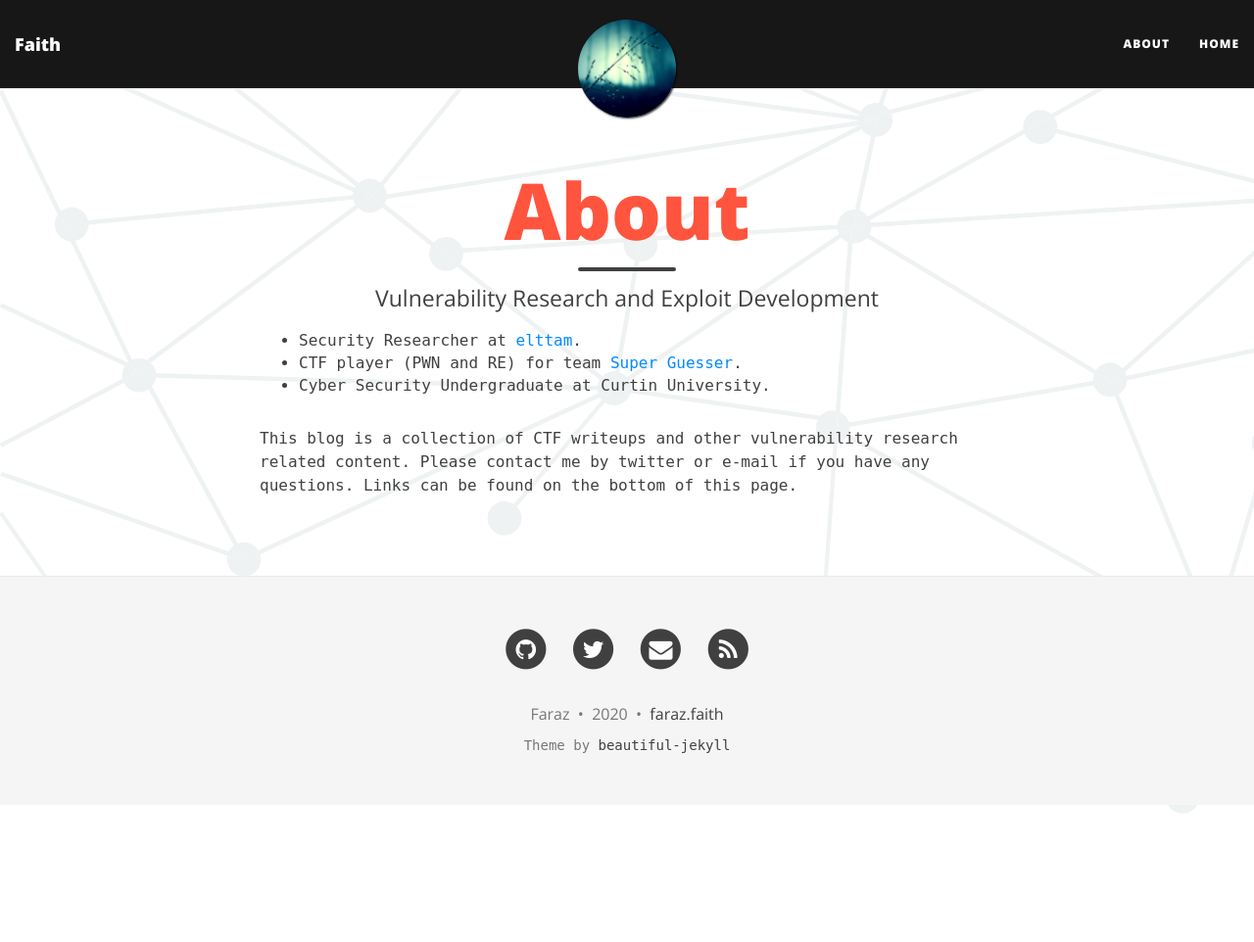
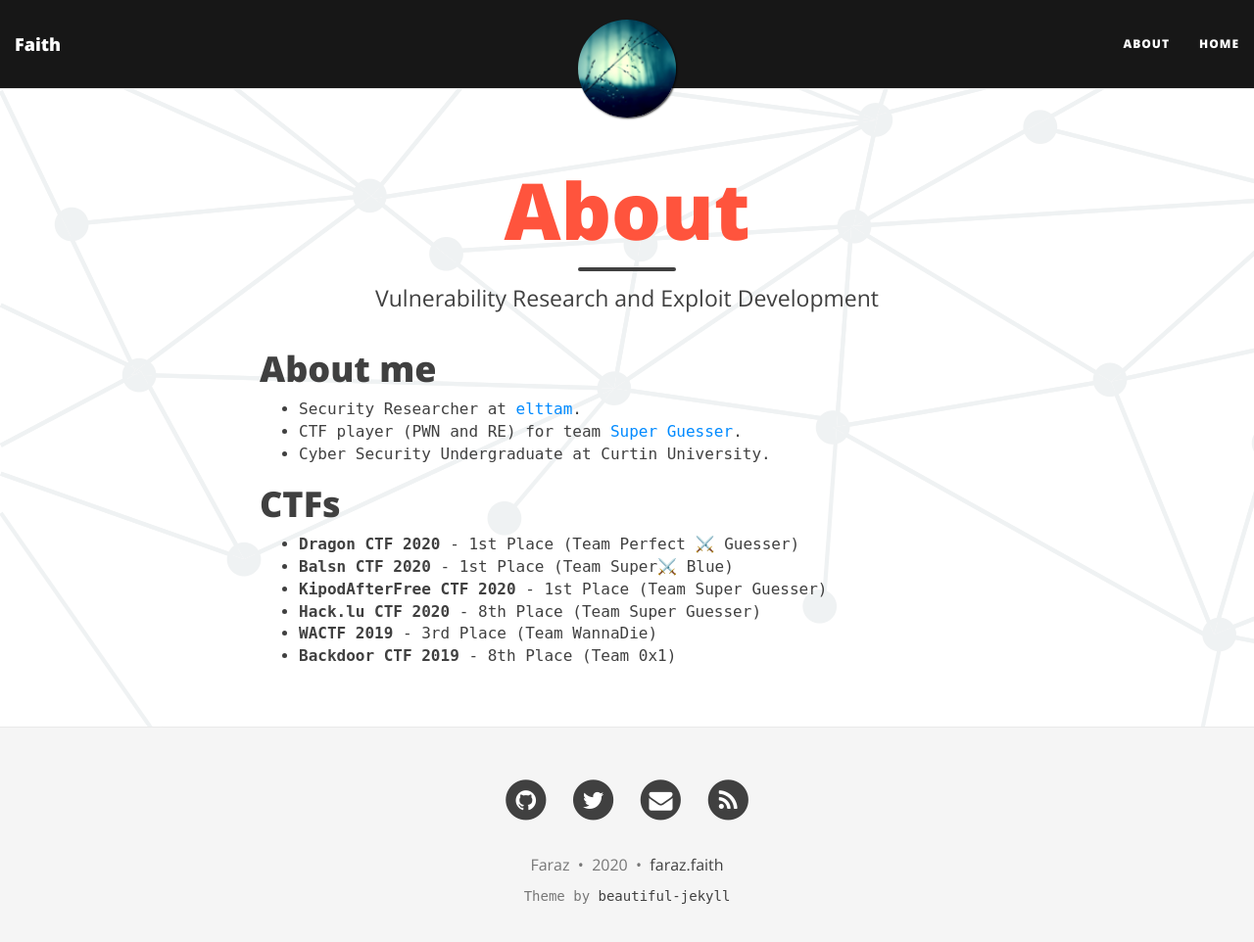
Before and after one commit to farazsth98/farazsth98.github.io, a Jekyll site: the page built from aboutme.md, in a window 1280 px wide and 976 px high. Shown: the top 962 px of the window at 98% size. Built offline with Jekyll 4.4.1, drawn with Linux system fonts in a browser that asks for light colours; nearby versions of some CDN libraries.

Commit message:
Updated about me

```diff
--- a/aboutme.md
+++ b/aboutme.md
@@ -4,8 +4,17 @@ title: About
 subtitle: Vulnerability Research and Exploit Development
 ---
 
+# About me
+
 * Security Researcher at [elttam](https://www.elttam.com/#team).
 * CTF player (PWN and RE) for team [Super Guesser](https://ctftime.org/team/130817).
 * Cyber Security Undergraduate at Curtin University.
 
-This blog is a collection of CTF writeups and other vulnerability research related content. Please contact me by twitter or e-mail if you have any questions. Links can be found on the bottom of this page.
+# CTFs
+
+* **Dragon CTF 2020** - 1st Place (Team Perfect ⚔️ Guesser)
+* **Balsn CTF 2020** - 1st Place (Team Super⚔️ Blue)
+* **KipodAfterFree CTF 2020** - 1st Place (Team Super Guesser)
+* **Hack.lu CTF 2020** - 8th Place (Team Super Guesser)
+* **WACTF 2019** - 3rd Place (Team WannaDie)
+* **Backdoor CTF 2019** - 8th Place (Team 0x1)
```
